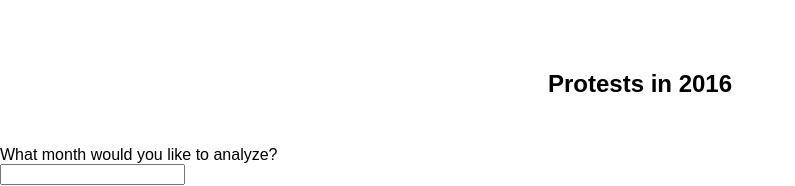
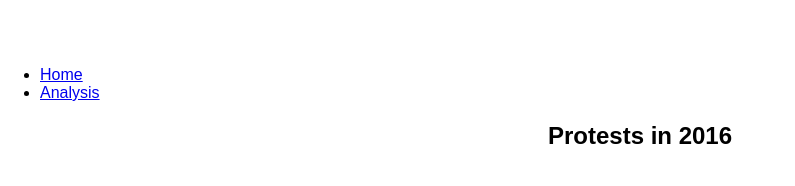
Before and after one commit to lingsitu1290/Protests-Vis, a Flask app: page /analyze in a window 1280 px wide. Shown: the top 186 px of the page, without its empty margins (0-795 px from the left). Run offline with Flask 2, Linux system fonts and the light colour scheme; some libraries are stand-ins or nearby versions.

Commit message:
Added nav bar back.

```diff
--- a/static/css/style.css
+++ b/static/css/style.css
@@ -53,3 +53,8 @@
 #slider-1 {
     width: 90%
 }
+
+.window-content {
+    color: #04162b;
+    width: 500px;
+}
--- a/templates/base.html
+++ b/templates/base.html
@@ -14,7 +14,14 @@
 
     <body>
 
-      {% block content %} CONTENT {% endblock %}
+    <!-- Nav Bar -->
+
+    <ul>
+      <li><a href="/">Home</a></li>
+      <li><a href="/analyze">Analysis</a></li>
+    </ul>
+
+    {% block content %} CONTENT {% endblock %}
 
     </body>
 </html>
```
